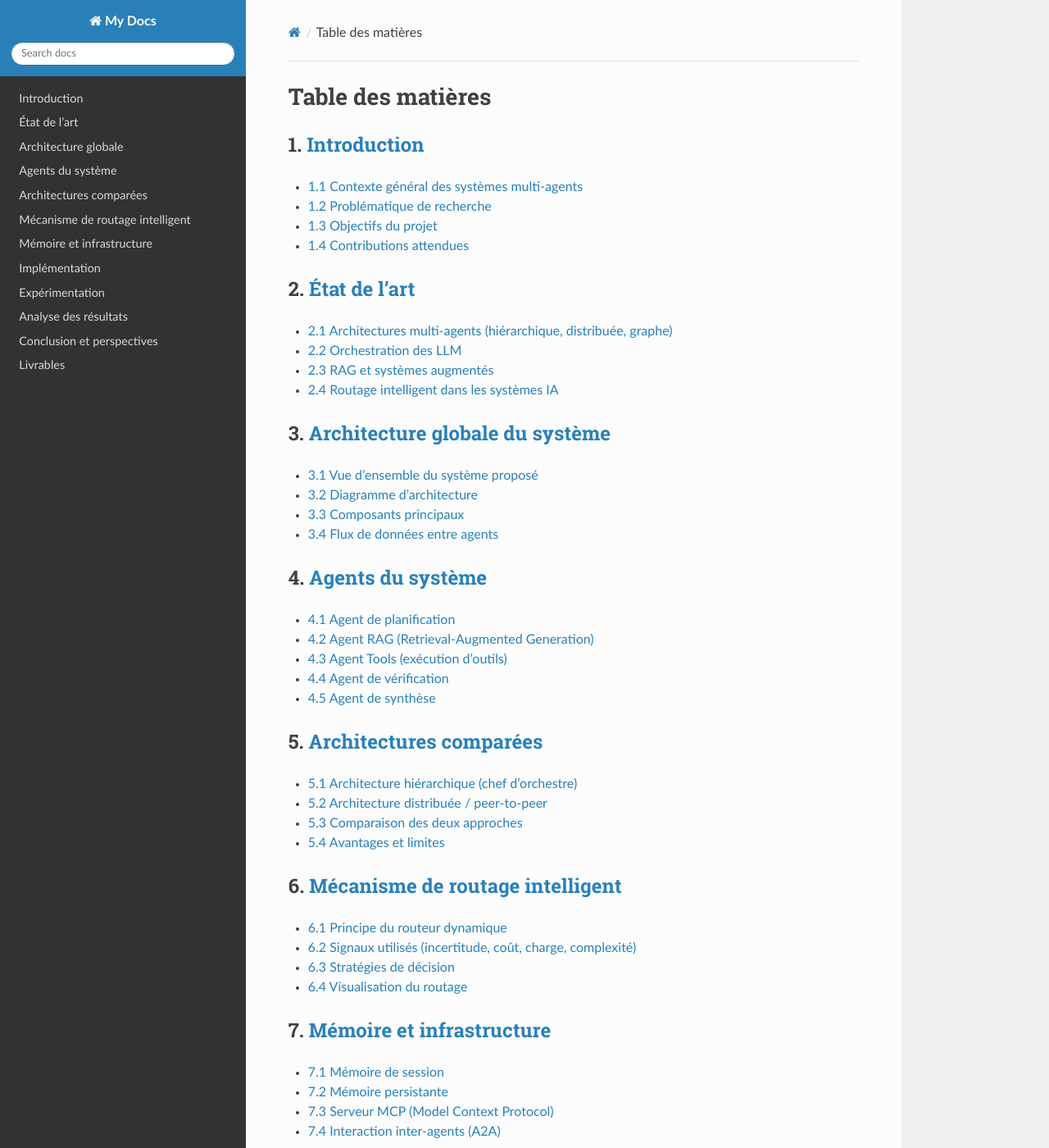
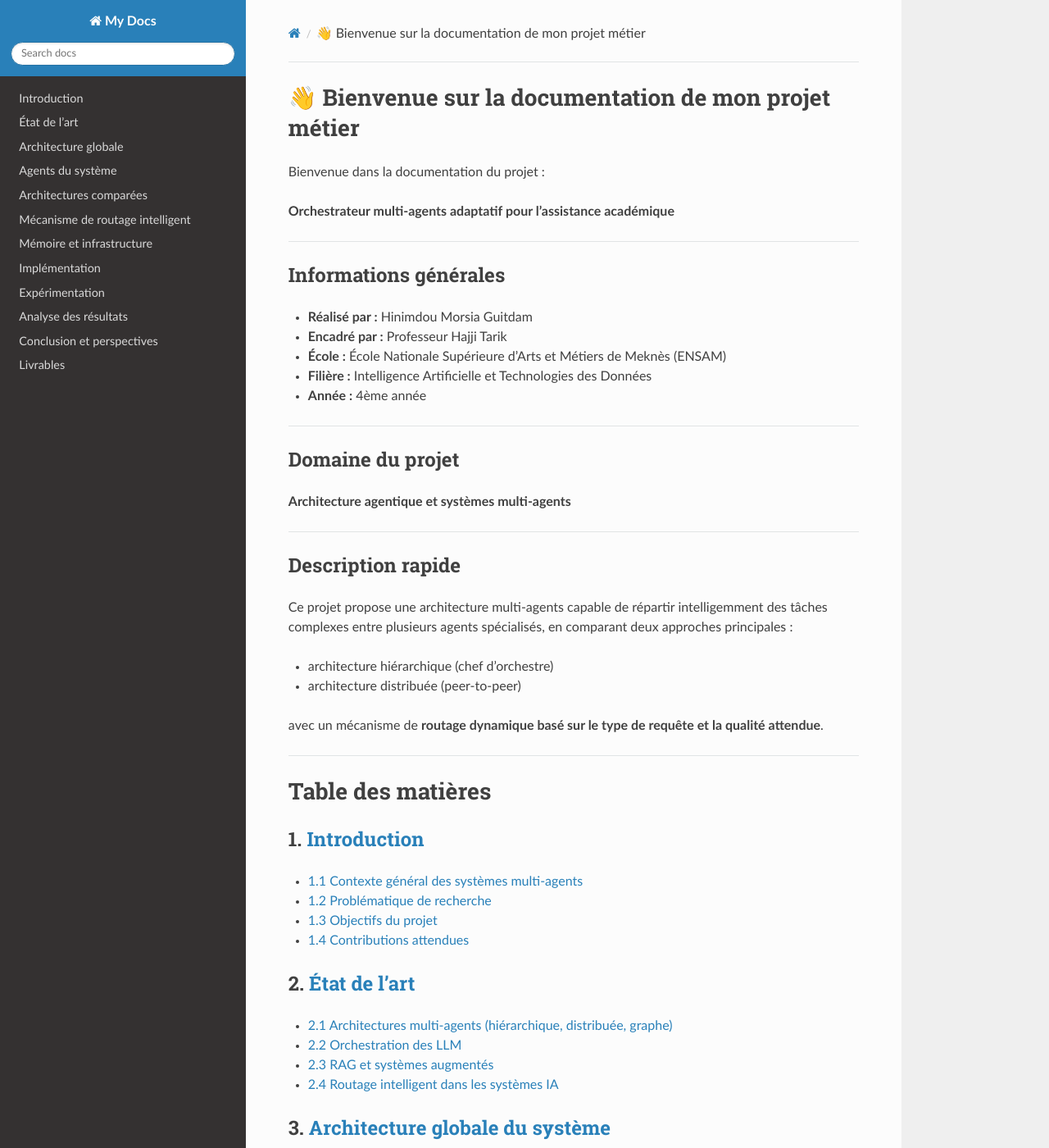
Before and after one commit to hinimdoumorsia/MultiAgentStudyArchitecture, an MkDocs documentation site: the page built from docs/index.md, in a window 1280 px wide and 1400 px high. Shown: the whole window at 82% size. Built offline with MkDocs 1.6.1, drawn with Linux system fonts in a browser that asks for light colours; nearby versions of some CDN libraries.

Commit message:
mise a jour

```diff
--- a/docs/index.md
+++ b/docs/index.md
@@ -1,3 +1,40 @@
+# 👋 **Bienvenue sur la documentation de mon projet métier**
+
+Bienvenue dans la documentation du projet :
+
+**Orchestrateur multi-agents adaptatif pour l’assistance académique**
+
+---
+
+## **Informations générales**
+
+- **Réalisé par :** Hinimdou Morsia Guitdam
+- **Encadré par :** Professeur Hajji Tarik
+- **École :** École Nationale Supérieure d’Arts et Métiers de Meknès (ENSAM)
+- **Filière :** Intelligence Artificielle et Technologies des Données
+- **Année :** 4ème année
+
+---
+
+## **Domaine du projet**
+
+**Architecture agentique et systèmes multi-agents**
+
+---
+
+## **Description rapide**
+
+Ce projet propose une architecture multi-agents capable de répartir intelligemment des tâches complexes entre plusieurs agents spécialisés, en comparant deux approches principales :
+
+- architecture hiérarchique (chef d’orchestre)
+- architecture distribuée (peer-to-peer)
+
+avec un mécanisme de **routage dynamique basé sur le type de requête et la qualité attendue**.
+
+---
+
+
+
 # Table des matières
 
 ## 1. [Introduction](introduction.md)
```
